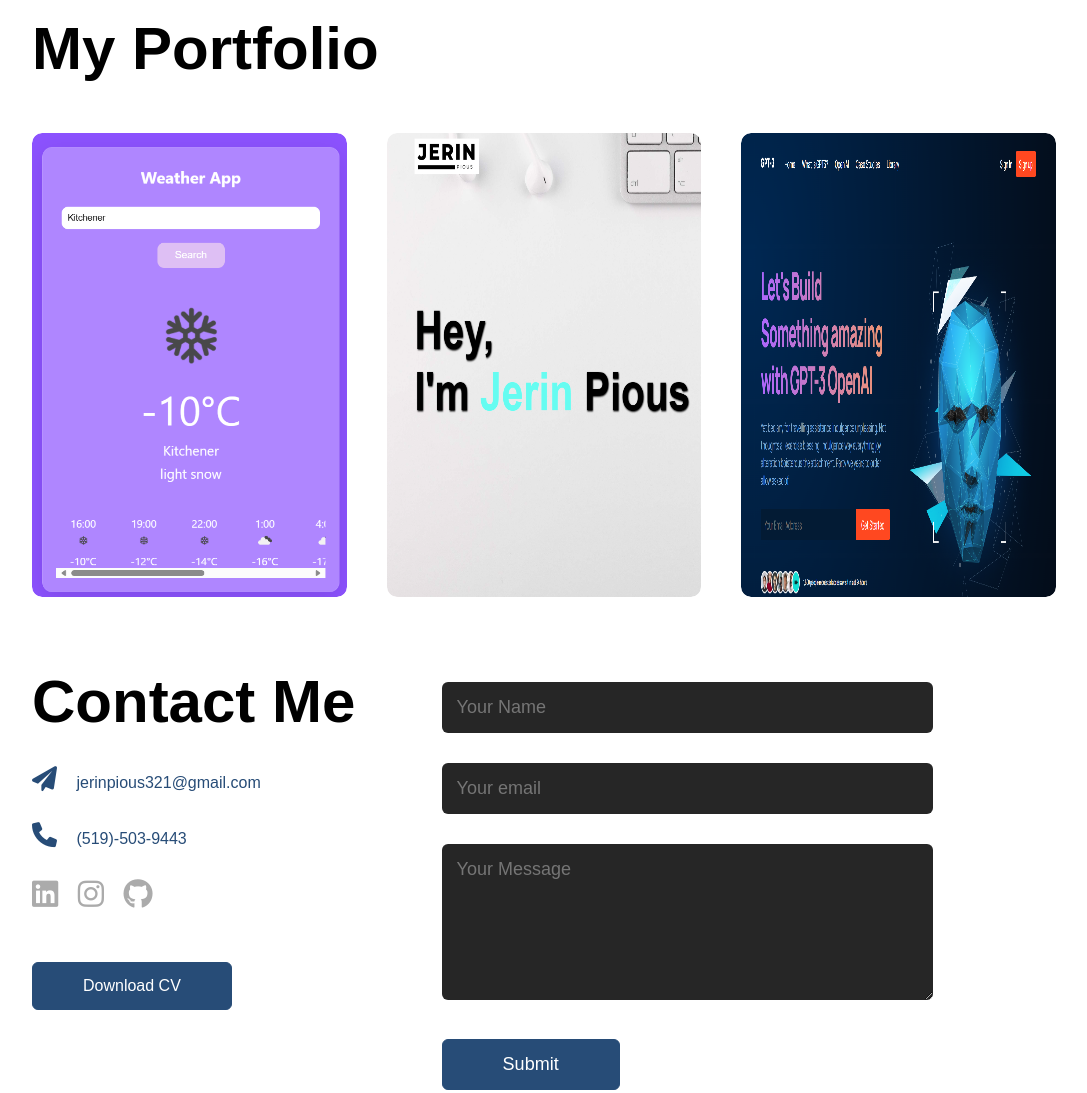
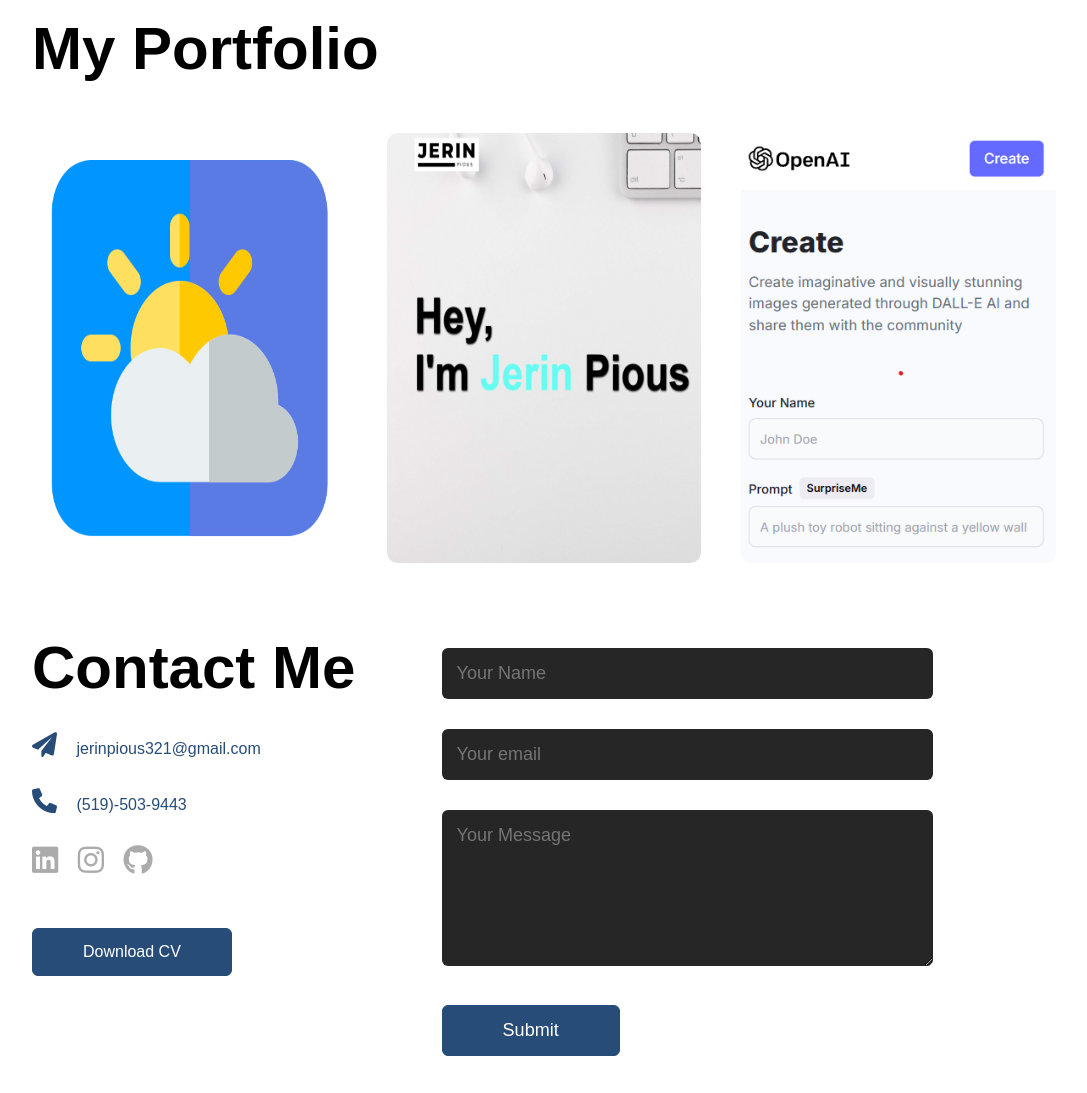
Before and after one commit to jerinpious/jerinpious.github.io, a plain HTML site: page index.html in a window 1280 px wide. Shown: the part 1480-2573 px from the top of the page, without its empty margins (96-1183 px from the left). Drawn offline with Linux system fonts and the light colour scheme.

Commit message:
works_updated

```diff
--- a/index.html
+++ b/index.html
@@ -84,11 +84,11 @@
         <h1 class="sub-title">My Portfolio</h1>
         <div class="work-list">
             <div class="work">
-                <img src="Images/work-1.png">
+                <img src="Images/weather-app.png">
                 <div class="layer">
-                    <h3>Social Media API</h3>
-                    <p>Developing a Social Media API which contains all the basic functions for a social media app using Python, FastAPI, MySQL and Database.</p>
-                    <a href="https://github.com/jerinpious/Social-media-App-API"><svg xmlns="http://www.w3.org/2000/svg" height="1em" viewBox="0 0 512 512"><!--! Font Awesome Free 6.4.2 by @fontawesome - https://fontawesome.com License - https://fontawesome.com/license (Commercial License) Copyright 2023 Fonticons, Inc. --><style>svg{fill:#f23174}</style><path d="M320 0c-17.7 0-32 14.3-32 32s14.3 32 32 32h82.7L201.4 265.4c-12.5 12.5-12.5 32.8 0 45.3s32.8 12.5 45.3 0L448 109.3V192c0 17.7 14.3 32 32 32s32-14.3 32-32V32c0-17.7-14.3-32-32-32H320zM80 32C35.8 32 0 67.8 0 112V432c0 44.2 35.8 80 80 80H400c44.2 0 80-35.8 80-80V320c0-17.7-14.3-32-32-32s-32 14.3-32 32V432c0 8.8-7.2 16-16 16H80c-8.8 0-16-7.2-16-16V112c0-8.8 7.2-16 16-16H192c17.7 0 32-14.3 32-32s-14.3-32-32-32H80z"/></svg></a>
+                    <h3>Weather App</h3>
+                    <p>Developed a simple weather app using Javascript, fetching data from OpenWeatherMap API</p>
+                    <a href="https://github.com/jerinpious/Weather-App"><svg xmlns="http://www.w3.org/2000/svg" height="1em" viewBox="0 0 512 512"><!--! Font Awesome Free 6.4.2 by @fontawesome - https://fontawesome.com License - https://fontawesome.com/license (Commercial License) Copyright 2023 Fonticons, Inc. --><style>svg{fill:#f23174}</style><path d="M320 0c-17.7 0-32 14.3-32 32s14.3 32 32 32h82.7L201.4 265.4c-12.5 12.5-12.5 32.8 0 45.3s32.8 12.5 45.3 0L448 109.3V192c0 17.7 14.3 32 32 32s32-14.3 32-32V32c0-17.7-14.3-32-32-32H320zM80 32C35.8 32 0 67.8 0 112V432c0 44.2 35.8 80 80 80H400c44.2 0 80-35.8 80-80V320c0-17.7-14.3-32-32-32s-32 14.3-32 32V432c0 8.8-7.2 16-16 16H80c-8.8 0-16-7.2-16-16V112c0-8.8 7.2-16 16-16H192c17.7 0 32-14.3 32-32s-14.3-32-32-32H80z"/></svg></a>
                 </div>
             </div>
             <div class="work">
@@ -100,11 +100,11 @@
                 </div>
             </div>
             <div class="work">
-                <img src="Images/work-3.png">
+                <img src="Images/AI-Image.png">
                 <div class="layer">
-                    <h3>GPT3 Website</h3>
-                    <p>A static website using React, HTML5 and CSS to better familirize both the languages.</p>
-                    <a href="https://github.com/jerinpious/gpt3_jsm"><svg xmlns="http://www.w3.org/2000/svg" height="1em" viewBox="0 0 512 512"><!--! Font Awesome Free 6.4.2 by @fontawesome - https://fontawesome.com License - https://fontawesome.com/license (Commercial License) Copyright 2023 Fonticons, Inc. --><style>svg{fill:#f23174}</style><path d="M320 0c-17.7 0-32 14.3-32 32s14.3 32 32 32h82.7L201.4 265.4c-12.5 12.5-12.5 32.8 0 45.3s32.8 12.5 45.3 0L448 109.3V192c0 17.7 14.3 32 32 32s32-14.3 32-32V32c0-17.7-14.3-32-32-32H320zM80 32C35.8 32 0 67.8 0 112V432c0 44.2 35.8 80 80 80H400c44.2 0 80-35.8 80-80V320c0-17.7-14.3-32-32-32s-32 14.3-32 32V432c0 8.8-7.2 16-16 16H80c-8.8 0-16-7.2-16-16V112c0-8.8 7.2-16 16-16H192c17.7 0 32-14.3 32-32s-14.3-32-32-32H80z"/></svg></a>
+                    <h3>DALL-E clone</h3>
+                    <p> AI image genration app using MERN stack.</p>
+                    <a href="https://github.com/jerinpious/AI-Image-Generation-MernStack"><svg xmlns="http://www.w3.org/2000/svg" height="1em" viewBox="0 0 512 512"><!--! Font Awesome Free 6.4.2 by @fontawesome - https://fontawesome.com License - https://fontawesome.com/license (Commercial License) Copyright 2023 Fonticons, Inc. --><style>svg{fill:#f23174}</style><path d="M320 0c-17.7 0-32 14.3-32 32s14.3 32 32 32h82.7L201.4 265.4c-12.5 12.5-12.5 32.8 0 45.3s32.8 12.5 45.3 0L448 109.3V192c0 17.7 14.3 32 32 32s32-14.3 32-32V32c0-17.7-14.3-32-32-32H320zM80 32C35.8 32 0 67.8 0 112V432c0 44.2 35.8 80 80 80H400c44.2 0 80-35.8 80-80V320c0-17.7-14.3-32-32-32s-32 14.3-32 32V432c0 8.8-7.2 16-16 16H80c-8.8 0-16-7.2-16-16V112c0-8.8 7.2-16 16-16H192c17.7 0 32-14.3 32-32s-14.3-32-32-32H80z"/></svg></a>
                 </div>
             </div>
         </div>
```
Also changed, not shown: Images/AI-Image.png (added), Images/weather-app.png (added).
